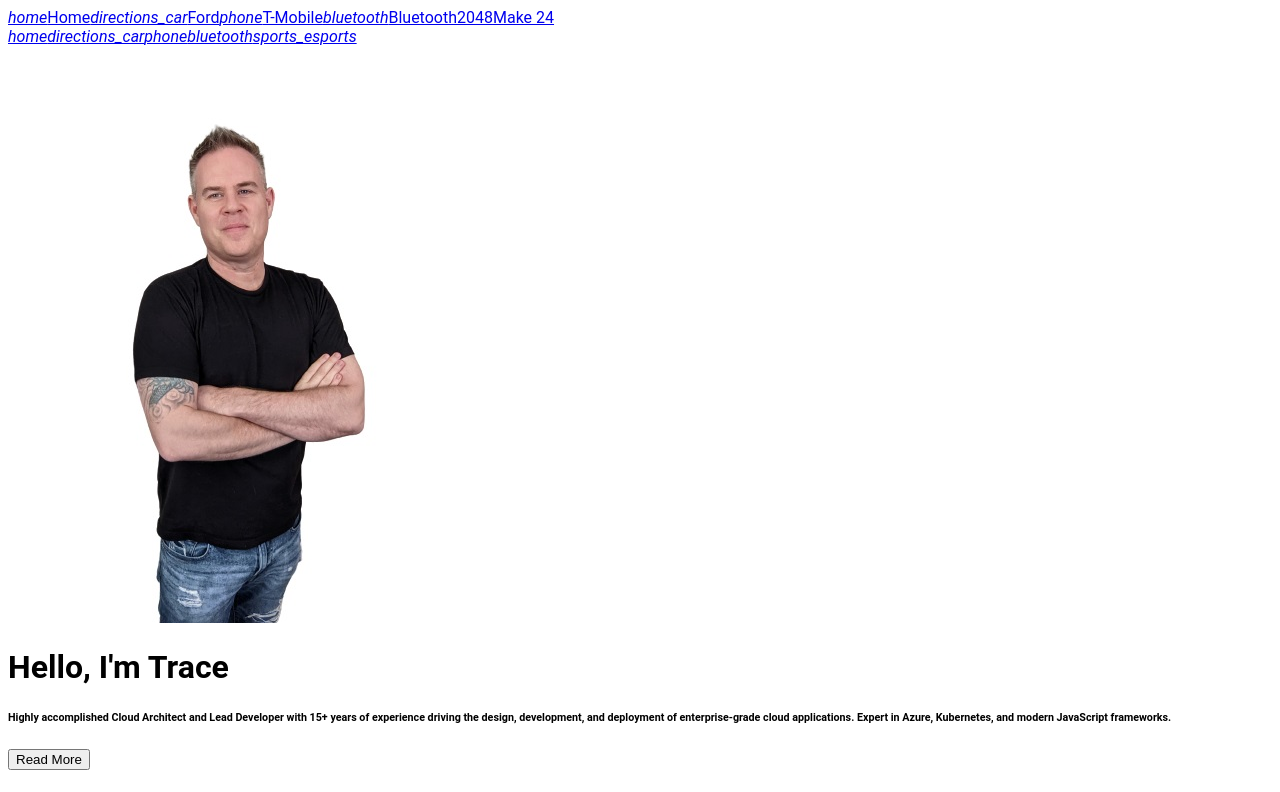
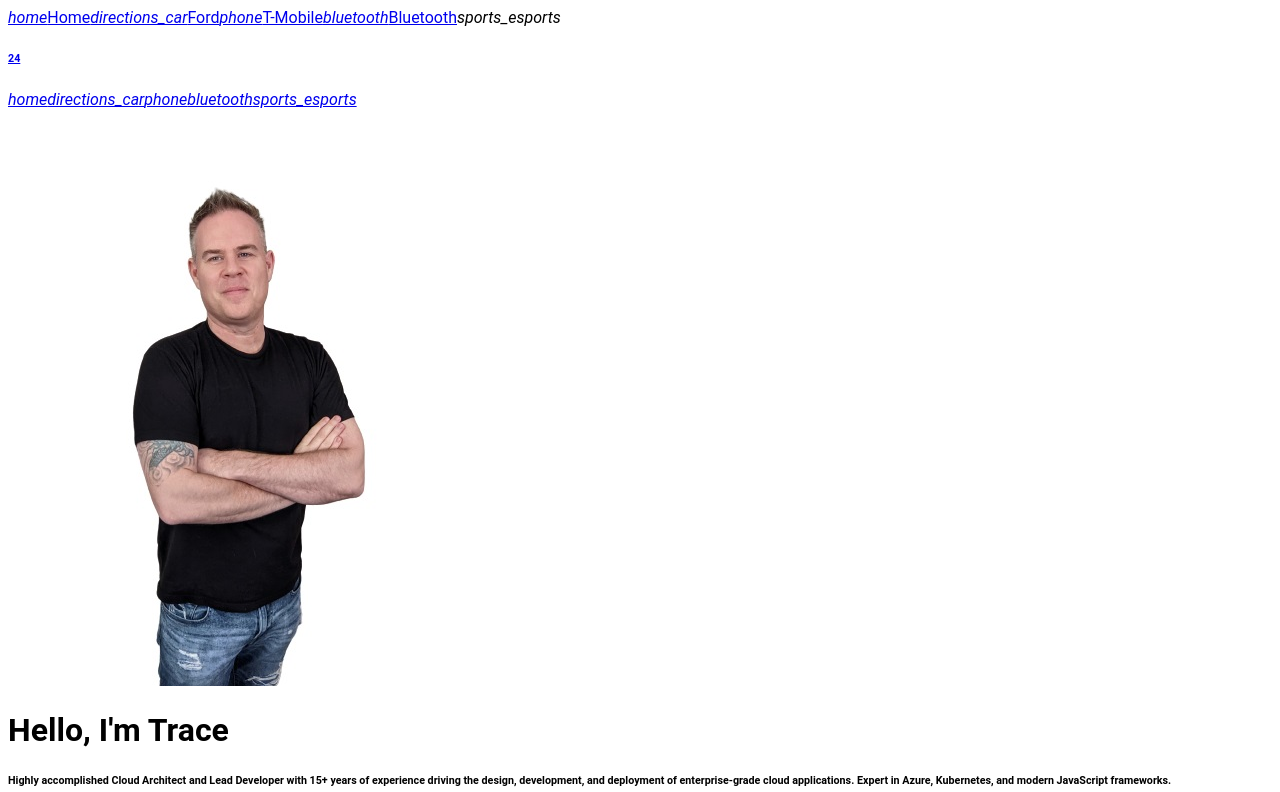
Before and after one commit to traceherrell/traceherrell, a React (Vite) app: page / in a window 1280 px wide. Shown: the top 792 px of the page. Built offline with nearby package versions, Linux system fonts and the light colour scheme.

Commit message:
Update navigation links to replace 2048 with Make 24 for improved accessibility

```diff
--- a/src/Layout.jsx
+++ b/src/Layout.jsx
@@ -25,17 +25,20 @@ function Layout({ children }) {
         <NavLink path="/ford" text="Ford" icon="directions_car" />
         <NavLink path="/tmobile" text="T-Mobile" icon="phone" />
         <NavLink path="/bluetooth" text="Bluetooth" icon="bluetooth" />
-
-        <Link to="/2048">2048</Link>
-
-        <Link to="/make24">Make 24</Link>
+        <i>sports_esports</i>
+        {/* <Link to="/2048">
+          <h6>2048</h6>
+        </Link> */}
+        <Link to="/make24">
+          <h6>24</h6>
+        </Link>
       </nav>
       <nav className="bottom s no-padding">
         <BottomNavLink path="/" icon="home" />
         <BottomNavLink path="/ford" icon="directions_car" />
         <BottomNavLink path="/tmobile" icon="phone" />
         <BottomNavLink path="/bluetooth" icon="bluetooth" />
-        <BottomNavLink path="/2048" icon="sports_esports" />
+        <BottomNavLink path="/make24" icon="sports_esports" />
       </nav>
       <div className=" main responsive">{children}</div>
     </div>
```
